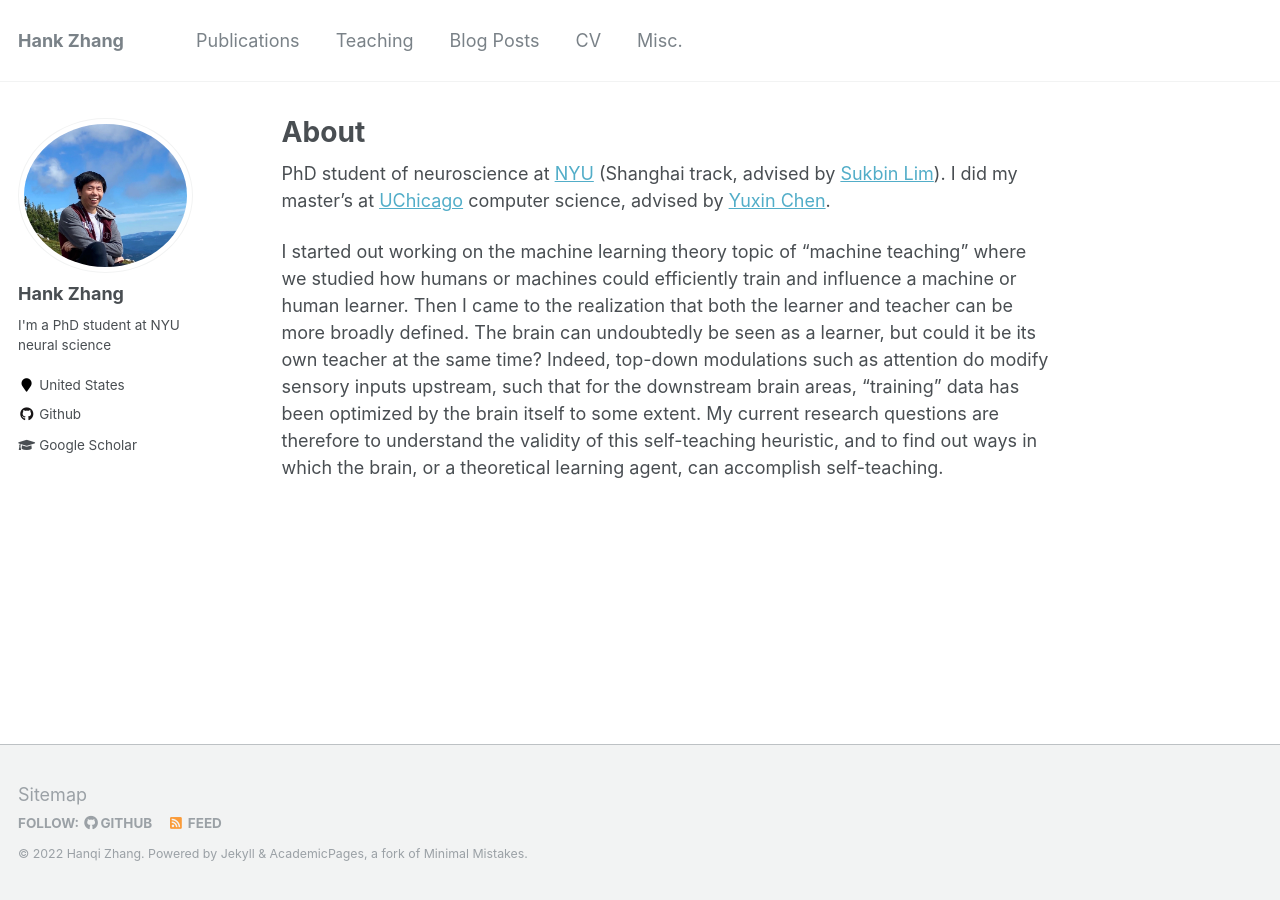
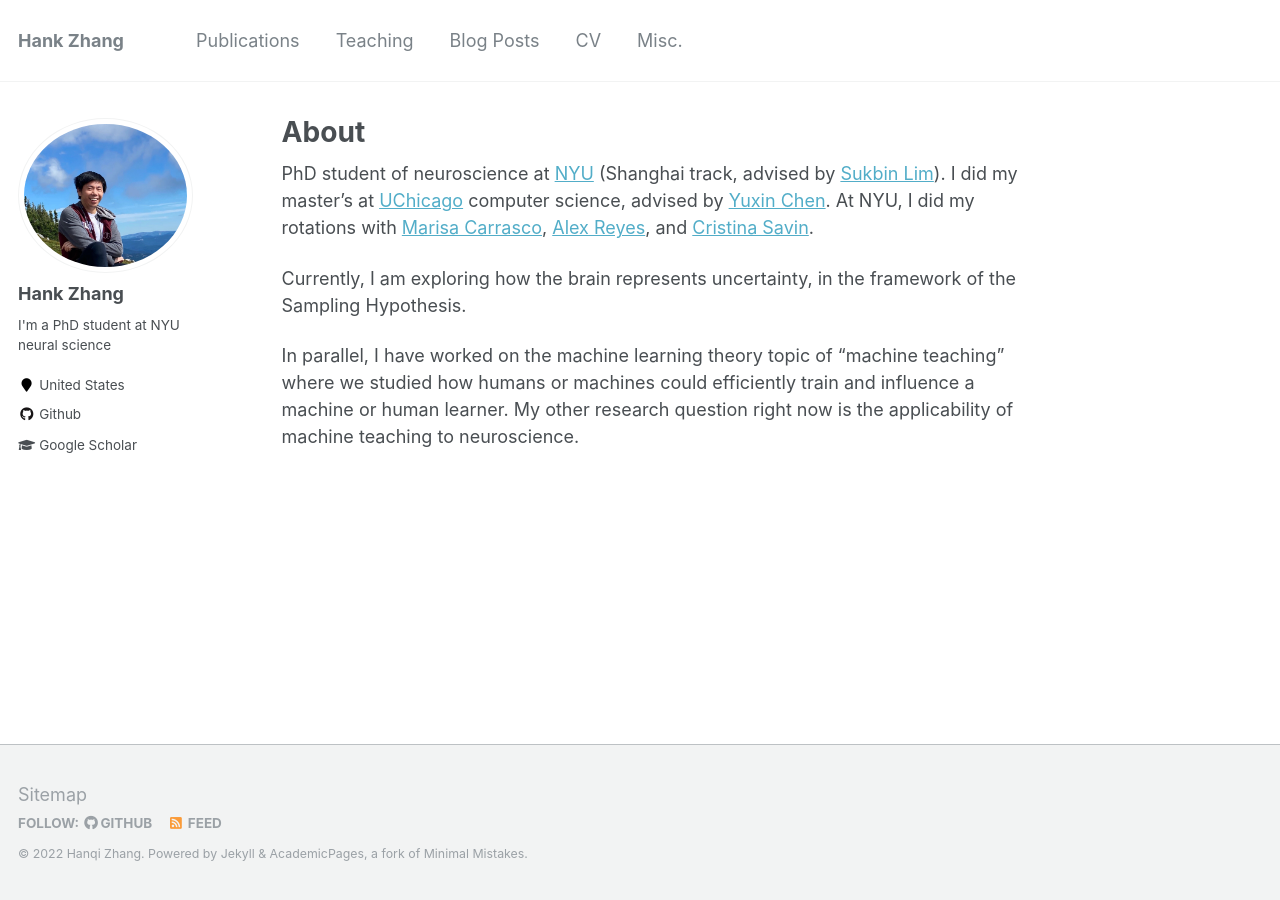
Before and after one commit to hanqizhang/hanqizhang.github.io, a Jekyll site: the page built from _pages/about.md, in a window 1280 px wide. Built offline with Jekyll 4.4.1, drawn with Linux system fonts in a browser that asks for light colours.

Commit message:
Update about.md

```diff
--- a/_pages/about.md
+++ b/_pages/about.md
@@ -8,6 +8,8 @@ redirect_from:
   - /about.html
 ---
 
-PhD student of neuroscience at [NYU](https://shanghai.nyu.edu/academics/graduate/neural-science-phd-program) (Shanghai track, advised by [Sukbin Lim](https://shanghai.nyu.edu/academics/faculty/directory/sukbin-lim)). I did my master's at [UChicago](https://masters.cs.uchicago.edu/) computer science, advised by [Yuxin Chen](https://yuxinchen.org).
+PhD student of neuroscience at [NYU](https://shanghai.nyu.edu/academics/graduate/neural-science-phd-program) (Shanghai track, advised by [Sukbin Lim](https://shanghai.nyu.edu/academics/faculty/directory/sukbin-lim)). I did my master's at [UChicago](https://masters.cs.uchicago.edu/) computer science, advised by [Yuxin Chen](https://yuxinchen.org). At NYU, I did my rotations with [Marisa Carrasco](https://carrascolab.hosting.nyu.edu), [Alex Reyes](https://www.cns.nyu.edu/~reyes/), and [Cristina Savin](https://csavin.wixsite.com/savinlab).
 
-I started out working on the machine learning theory topic of "machine teaching" where we studied how humans or machines could efficiently train and influence a machine or human learner. Then I came to the realization that both the learner and teacher can be more broadly defined. The brain can undoubtedly be seen as a learner, but could it be its own teacher at the same time? Indeed, top-down modulations such as attention do modify sensory inputs upstream, such that for the downstream brain areas, "training" data has been optimized by the brain itself to some extent. My current research questions are therefore to understand the validity of this self-teaching heuristic, and to find out ways in which the brain, or a theoretical learning agent, can accomplish self-teaching.
+Currently, I am exploring how the brain represents uncertainty, in the framework of the Sampling Hypothesis.
+
+In parallel, I have worked on the machine learning theory topic of "machine teaching" where we studied how humans or machines could efficiently train and influence a machine or human learner. My other research question right now is the applicability of machine teaching to neuroscience.
```
